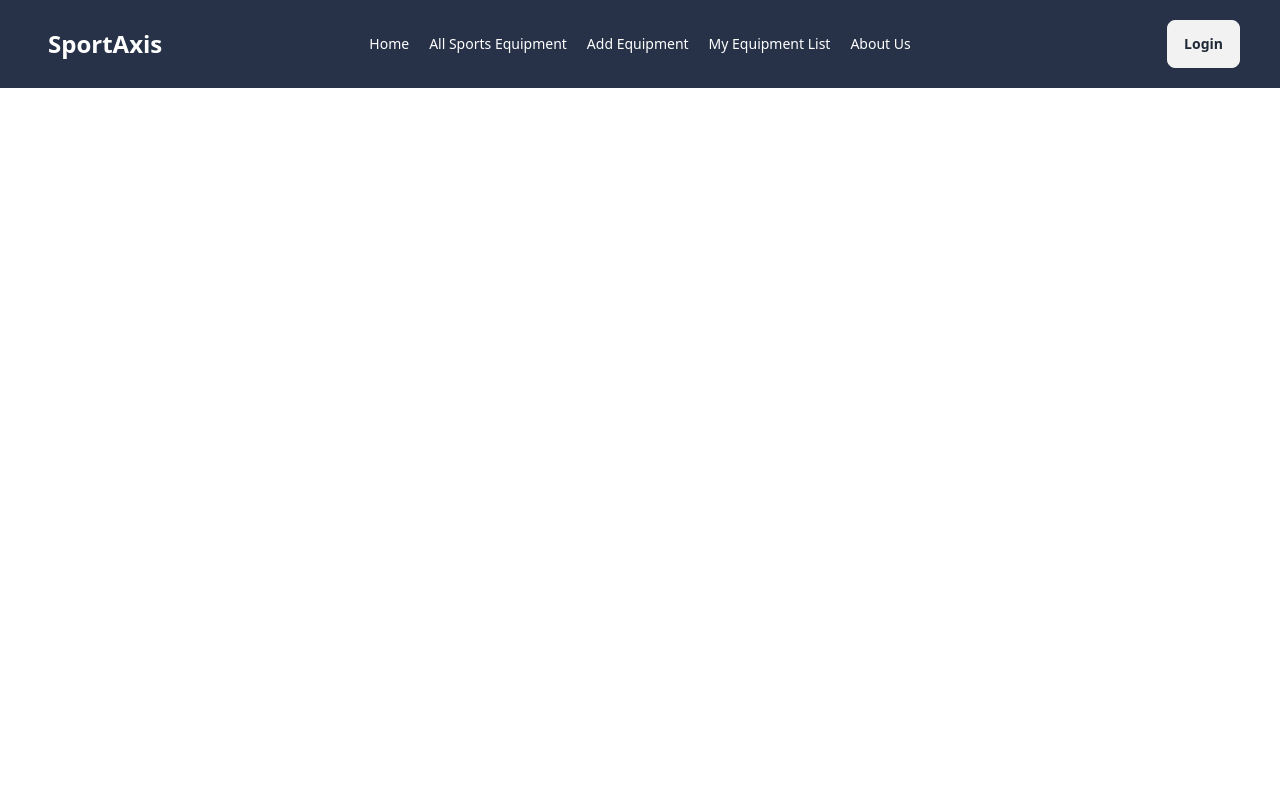
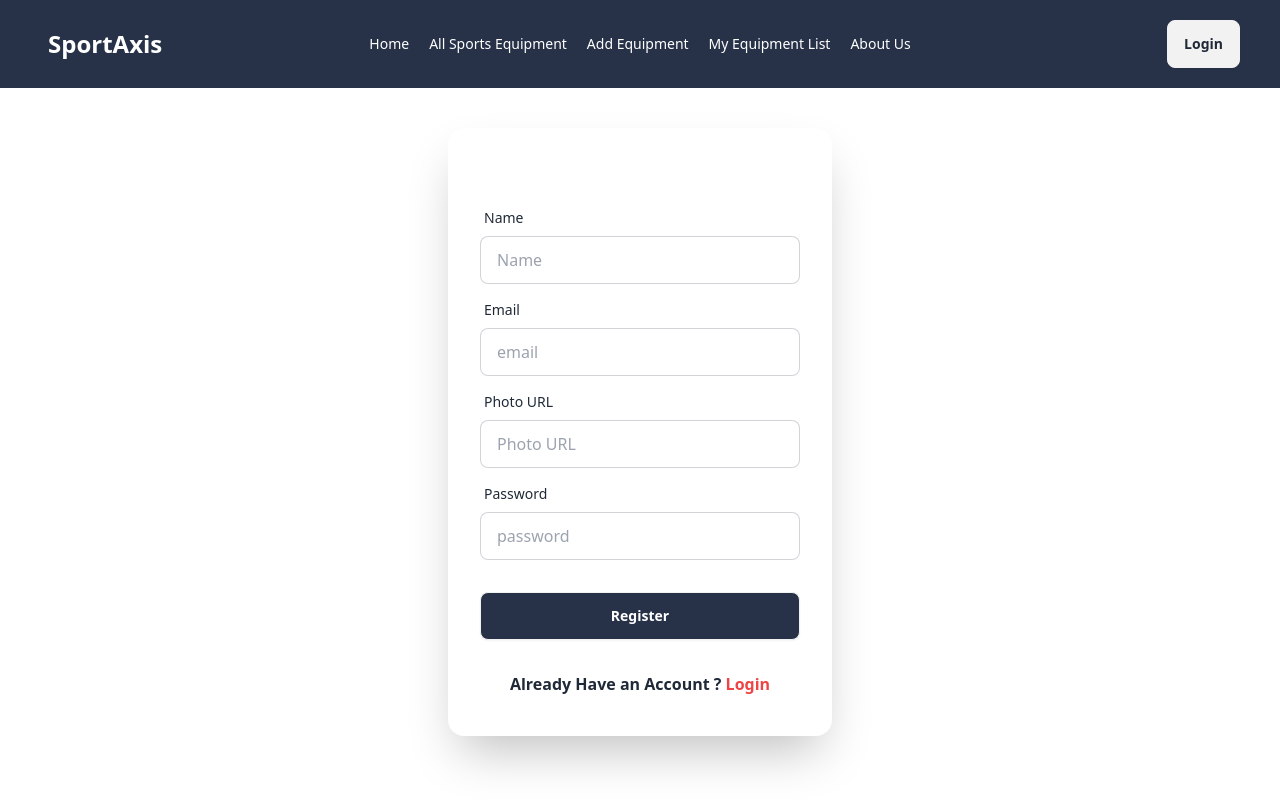
Before and after one commit to siam114/sportsAxios, a React (Vite) app: page /auth/register in a window 1280 px wide. Built offline with nearby package versions, Linux system fonts and the light colour scheme.

Commit message:
added firebase

```diff
--- a/package.json
+++ b/package.json
@@ -11,6 +11,7 @@
   },
   "dependencies": {
     "6th-assignment-client-sportaxis-project": "file:",
+    "firebase": "^11.0.2",
     "localforage": "^1.10.0",
     "match-sorter": "^8.0.0",
     "react": "^18.3.1",
--- /dev/null
+++ b/src/firebase/firebase.config.js
@@ -0,0 +1,20 @@
+// Import the functions you need from the SDKs you need
+import { initializeApp } from "firebase/app";
+import { getAuth } from "firebase/auth";
+// TODO: Add SDKs for Firebase products that you want to use
+// https://firebase.google.com/docs/web/setup#available-libraries
+
+// Your web app's Firebase configuration
+const firebaseConfig = {
+  apiKey: "AIzaSyD0NDmaJBkcO-6AG7ugcp8GLuLTGHfkljM",
+  authDomain: "sportaxis-project.firebaseapp.com",
+  projectId: "sportaxis-project",
+  storageBucket: "sportaxis-project.firebasestorage.app",
+  messagingSenderId: "244853142906",
+  appId: "1:244853142906:web:5ee417ca0e78d7168052c3"
+};
+
+// Initialize Firebase
+const app = initializeApp(firebaseConfig);
+// Initialize Firebase Authentication and get a reference to the service
+export const auth = getAuth(app);
--- a/src/page/LogIn.jsx
+++ b/src/page/LogIn.jsx
@@ -1,8 +1,36 @@
+import { Link } from "react-router-dom";
+
 const LogIn = () => {
     return (
-        <div>
+        <div className="card bg-base-100 py-10 w-full mx-auto my-10 max-w-sm shrink-0 shadow-2xl">
+        <form className="card-body">
+          <div className="form-control">
+            <label className="label">
+              <span className="label-text">Email</span>
+            </label>
+            <input type="email" name="email" placeholder="email" className="input input-bordered" required />
+          </div>
+          <div className="form-control">
+            <label className="label">
+              <span className="label-text">Password</span>
+            </label>
+            <input type="password" name="password" placeholder="password" className="input input-bordered" required />
+            <label className="label">
+              <a href="#" className="label-text-alt link link-hover">Forgot password?</a>
+            </label>
+          </div>
+          <div className="form-control mt-6">
+            <button className="btn bg-[#273248] text-white hover:text-black">Login</button>
+          </div>
+        </form>
+        <p className="text-center font-semibold">
+          Do not Have an Account?{" "}
+          <Link to="/auth/register" className="text-red-500">
+            Register
+          </Link>
 
-        </div>
+        </p>
+      </div>
     );
 };
 
--- a/src/page/Register.jsx
+++ b/src/page/Register.jsx
@@ -1,8 +1,49 @@
+import { Link } from "react-router-dom";
+
 const Register = () => {
+    const handleSignUp = (e) =>{
+        e.preventDefault();
+        console.log('form sign up')
+    }
     return (
-        <div>
+        <div className="card bg-base-100 py-10 w-full mx-auto my-10 max-w-sm shrink-0 shadow-2xl">
+        <form onSubmit={handleSignUp} className="card-body">
+          <div className="form-control">
+            <label className="label">
+              <span className="label-text">Name</span>
+            </label>
+            <input type="text" name="name" placeholder="Name" className="input input-bordered" />
+          </div>
+          <div className="form-control">
+            <label className="label">
+              <span className="label-text">Email</span>
+            </label>
+            <input type="email" name="email" placeholder="email" className="input input-bordered" required />
+          </div>
+          <div className="form-control">
+            <label className="label">
+              <span className="label-text">Photo URL</span>
+            </label>
+            <input type="text" name="photo" placeholder="Photo URL" className="input input-bordered"/>
+          </div>
+          <div className="form-control">
+            <label className="label">
+              <span className="label-text">Password</span>
+            </label>
+            <input type="password" name="password" placeholder="password" className="input input-bordered" required />
+          </div>
+          <div className="form-control mt-6">
+            <button className="btn bg-[#273248] text-white hover:text-black">Register</button>
+          </div>
+        </form>
+        <p className="text-center font-semibold">
+        Already Have an Account ?{" "}
+          <Link to="/auth/login" className="text-red-500">
+          Login
+          </Link>
 
-        </div>
+        </p>
+      </div>
     );
 };
 
```
Also changed, not shown: 1 other file (tests, documents, lock files or other folders).
